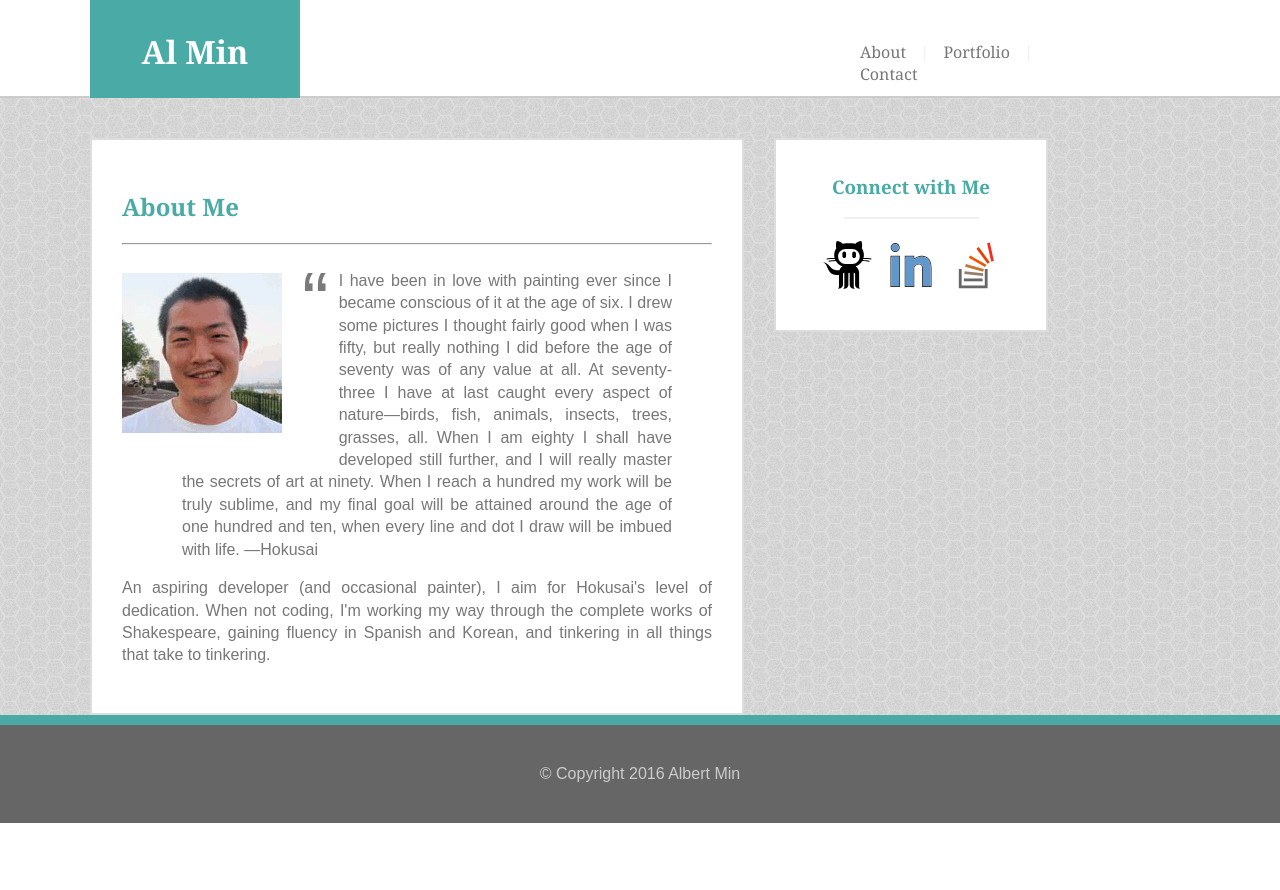
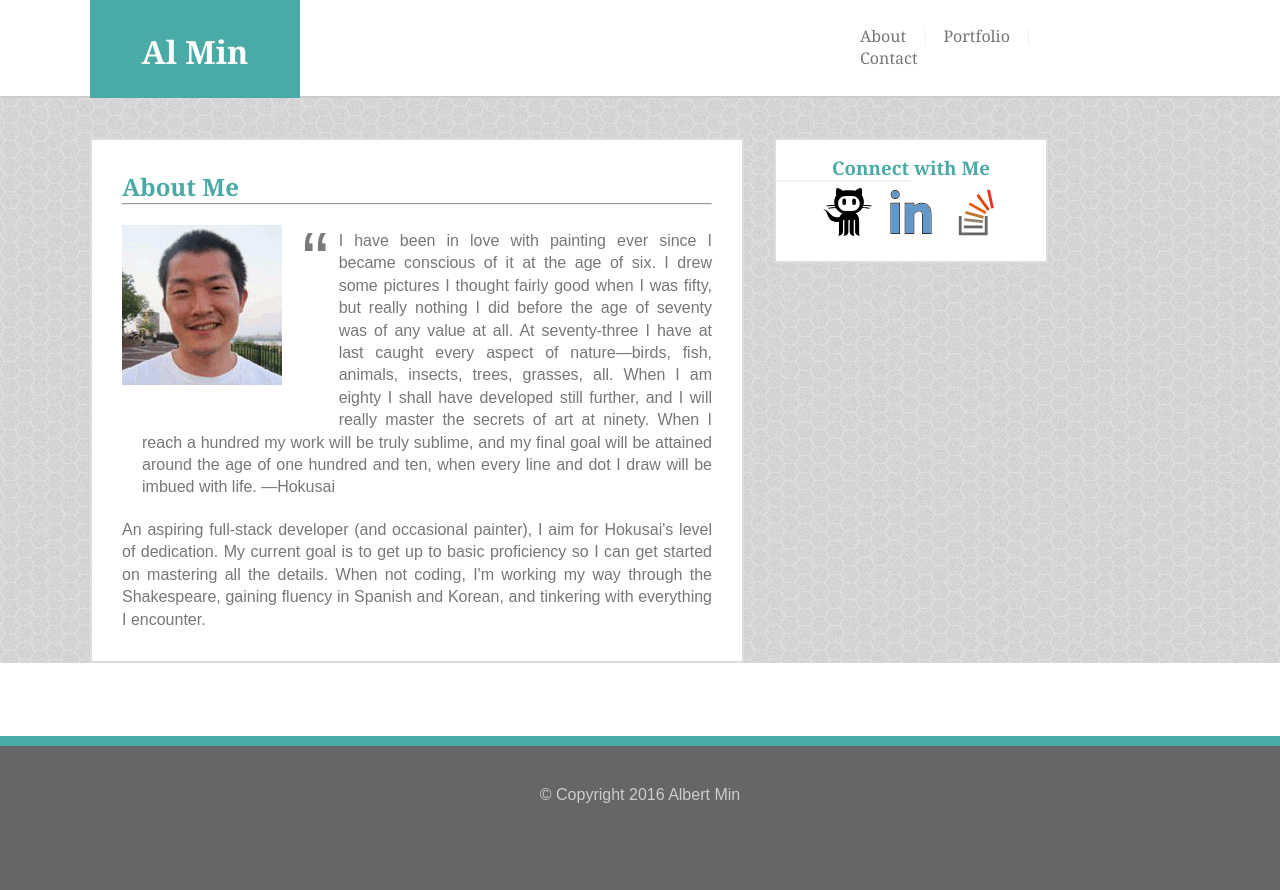
Before and after one commit to aksm/Basic-Porfolio, a PHP site: page / in a window 1280 px wide. Before the commit the page ends 823 px from the top, so only its background shows below. Run offline with PHP 8.4, Linux system fonts and the light colour scheme.

Commit message:
Add sticky footer and update text

```diff
--- a/assets/css/style.css
+++ b/assets/css/style.css
@@ -86,9 +86,10 @@ article {
 #about_me_text {
 	float: left;
 }
-#lh {
+#my_text {
 	line-height: 140%;
 	text-align: justify;
+	margin-top: 20px;
 }
 blockquote {
 	margin-top: 25px;
@@ -216,3 +217,18 @@ footer {
 	clear: both;
 	min-width: 1186px;
 }
+* {
+margin: 0;
+}
+html, body {
+height: 100%;
+}
+.wrapper {
+min-height: 100%;
+height: auto !important;
+height: 100%;
+margin: 0 auto -4em;
+}
+footer, .push {
+height: 4em;
+}
--- a/contact.html
+++ b/contact.html
@@ -5,6 +5,7 @@
 		<link href="assets/css/style.css" type="text/css" rel="stylesheet">
 	</head>
 	<body>
+		<div id="wrapper">
 			<header>
 				<h1>Al Min</h1>
 				<nav id="site_nav">
@@ -39,7 +40,8 @@
 					</ul>
 				</nav>
 			</section>
-
+			<div class="push"></div>
+		</div>
 		<footer>
 			&copy; Copyright 2016 Albert Min
 		</footer>
--- a/index.html
+++ b/index.html
@@ -5,6 +5,7 @@
 		<link href="assets/css/style.css" type="text/css" rel="stylesheet">
 	</head>
 	<body>
+		<div class="wrapper">
 			<header>
 				<h1>Al Min</h1>
 				<nav id="site_nav">
@@ -21,8 +22,10 @@
 					<hr id="about_me_divider">
 					<!--<img id="userpic" src="assets/images/amin.jpg" alt="profile photo">-->
 					<div id="userpic"></div>
-		<div id="lh"><p id="about_me_text"><blockquote cite="https://en.wikipedia.org/wiki/Big_Sur_and_the_Oranges_of_Hieronymus_Bosch">I have been in love with painting ever since I became conscious of it at the age of six. I drew some pictures I thought fairly good when I was fifty, but really nothing I did before the age of seventy was of any value at all. At seventy-three I have at last caught every aspect of nature&mdash;birds, fish, animals, insects, trees, grasses, all. When I am eighty I shall have developed still further, and I will really master the secrets of art at ninety. When I reach a hundred my work will be truly sublime, and my final goal will be attained around the age of one hundred and ten, when every line and dot I draw will be imbued with life. &mdash;Hokusai</blockquote>An aspiring developer (and occasional painter), I aim for Hokusai's level of dedication. When not coding, I'm working my way through the complete works of Shakespeare, gaining fluency in Spanish and Korean, and tinkering in all things that take to tinkering.</p>
-		</div>
+					<p id="about_me_text"><blockquote cite="https://en.wikipedia.org/wiki/Big_Sur_and_the_Oranges_of_Hieronymus_Bosch">I have been in love with painting ever since I became conscious of it at the age of six. I drew some pictures I thought fairly good when I was fifty, but really nothing I did before the age of seventy was of any value at all. At seventy-three I have at last caught every aspect of nature&mdash;birds, fish, animals, insects, trees, grasses, all. When I am eighty I shall have developed still further, and I will really master the secrets of art at ninety. When I reach a hundred my work will be truly sublime, and my final goal will be attained around the age of one hundred and ten, when every line and dot I draw will be imbued with life. &mdash;Hokusai</blockquote>
+					<div id="my_text">An aspiring full-stack developer (and occasional painter), I aim for Hokusai's level of dedication. My current goal is to get up to basic proficiency so I can get started on mastering all the details. When not coding, I'm working my way through the Shakespeare, gaining fluency in Spanish and Korean, and tinkering with everything I encounter.</div>
+					</p>
+
 				</article>
 				<nav id="connect">
 					<h3>Connect with Me</h3>
@@ -34,7 +37,8 @@
 					</ul>
 				</nav>
 			</section>
-
+			<div class="push"></div>
+		</div>
 		<footer>
 			&copy; Copyright 2016 Albert Min
 		</footer>
--- a/portfolio.html
+++ b/portfolio.html
@@ -5,6 +5,7 @@
 		<link href="assets/css/style.css" type="text/css" rel="stylesheet">
 	</head>
 	<body>
+		<div id="wrapper">
 			<header>
 				<h1>Al Min</h1>
 				<nav id="site_nav">
@@ -44,7 +45,8 @@
 					</ul>
 				</nav>
 			</section>
-
+			<div id="push"></div>
+		</div>
 		<footer>
 			&copy; Copyright 2016 Albert Min
 		</footer>
```
Lines whose indentation alone changed are shown as unchanged.
